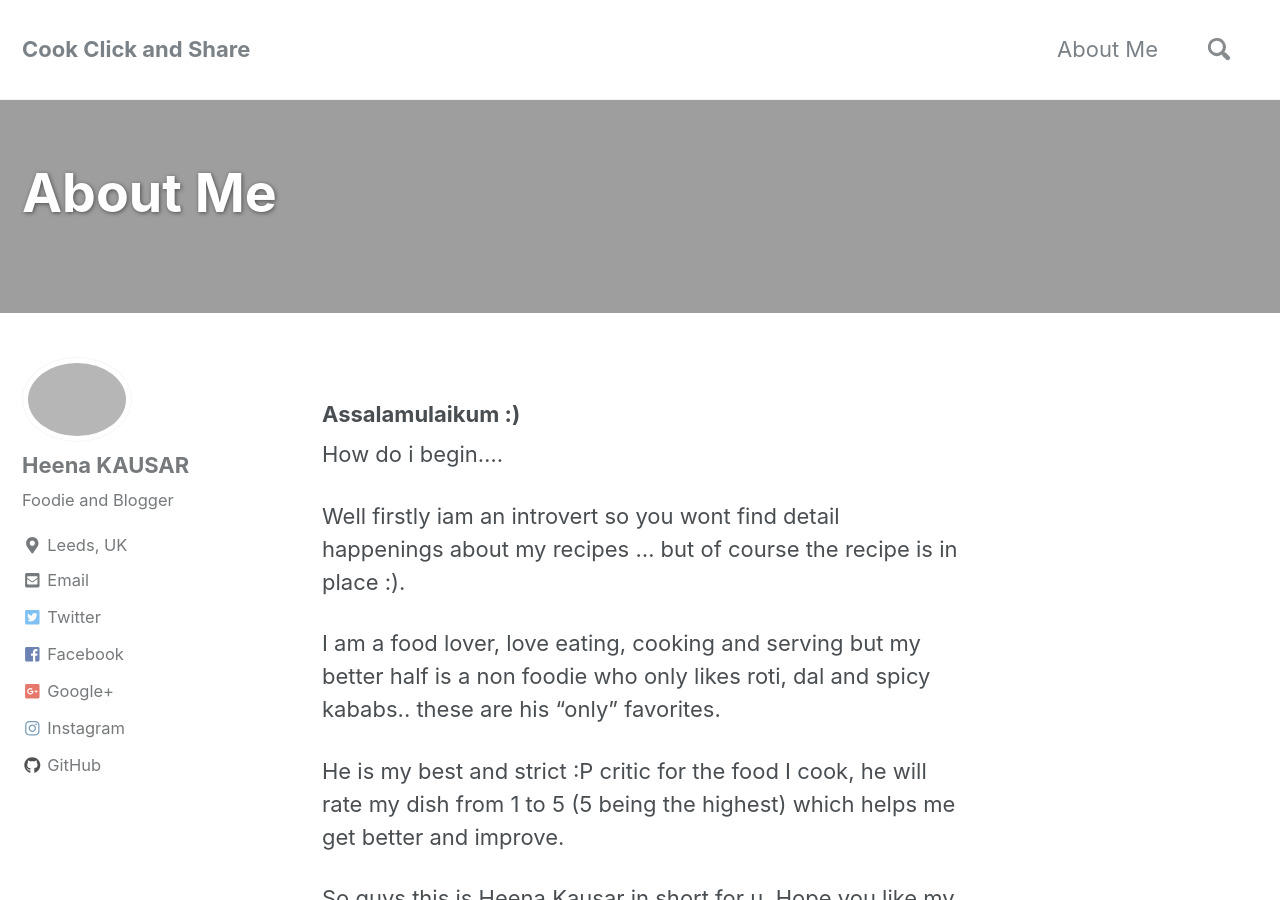
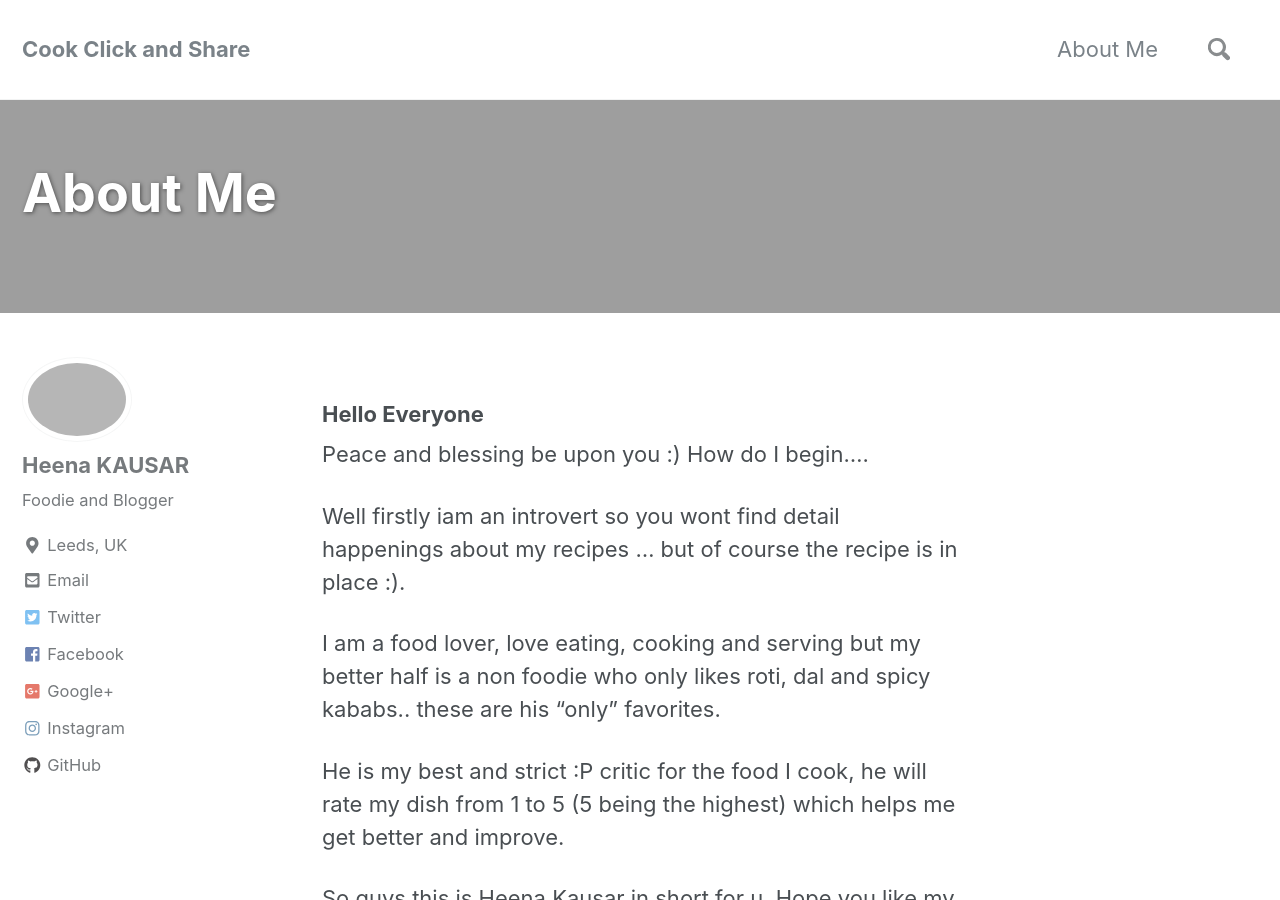
Before and after one commit to cookclickandshare/cookclickandshare, a Jekyll site: the page built from _pages/about.md, in a window 1280 px wide and 900 px high. Built offline with Jekyll 4.4.1, drawn with Linux system fonts in a browser that asks for light colours; nearby versions of some CDN libraries; some of the changed text lies outside the part shown.

Commit message:
Update about.md

```diff
--- a/_pages/about.md
+++ b/_pages/about.md
@@ -5,9 +5,9 @@ title: "About Me"
 header: { overlay_image: /assets/images/rotterdam2.jpg }
 ---
 
-### Assalamulaikum :)
+### Hello Everyone
 
-How do i begin....
+Peace and blessing be upon you :) How do I begin....
 
 Well firstly iam an introvert so you wont find detail happenings about my recipes ... but of course the recipe is in place :).
 
```
Also changed, not shown: other parts of _pages/about.md (+0 -5 lines).
